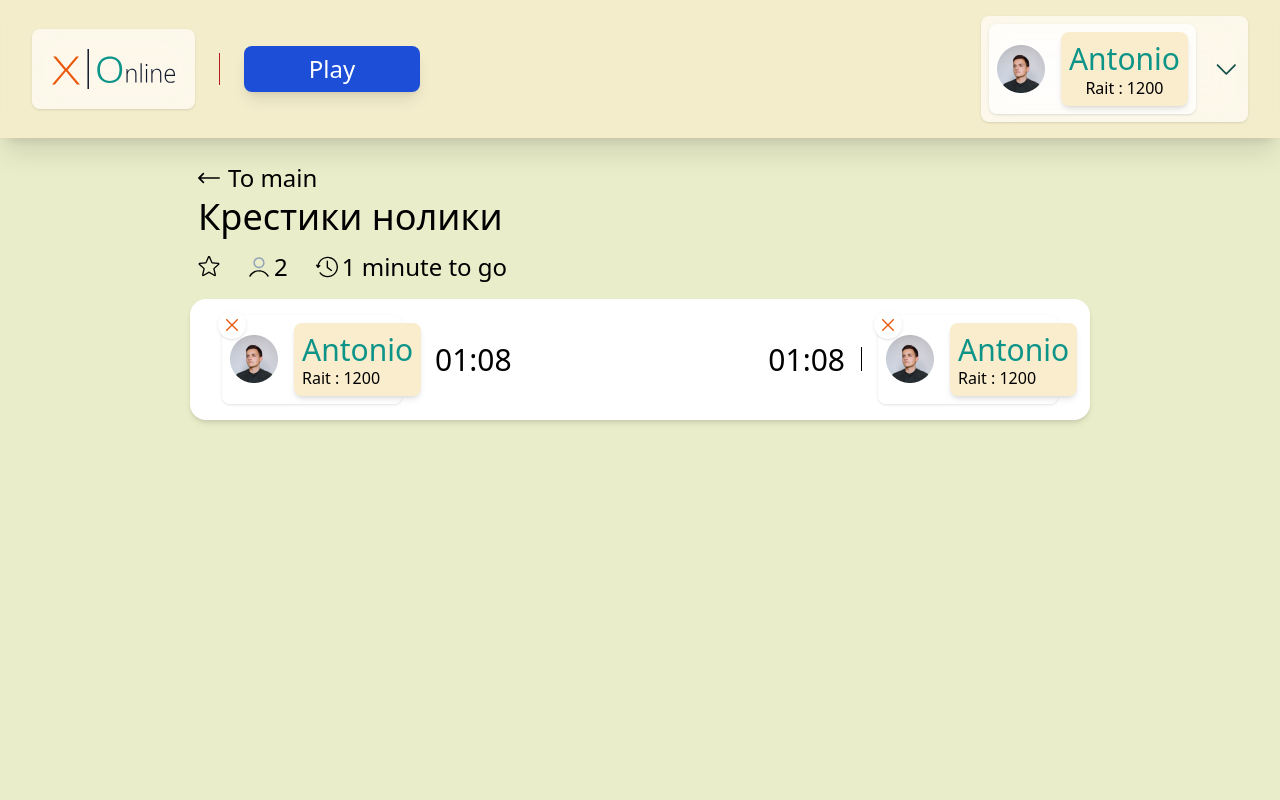
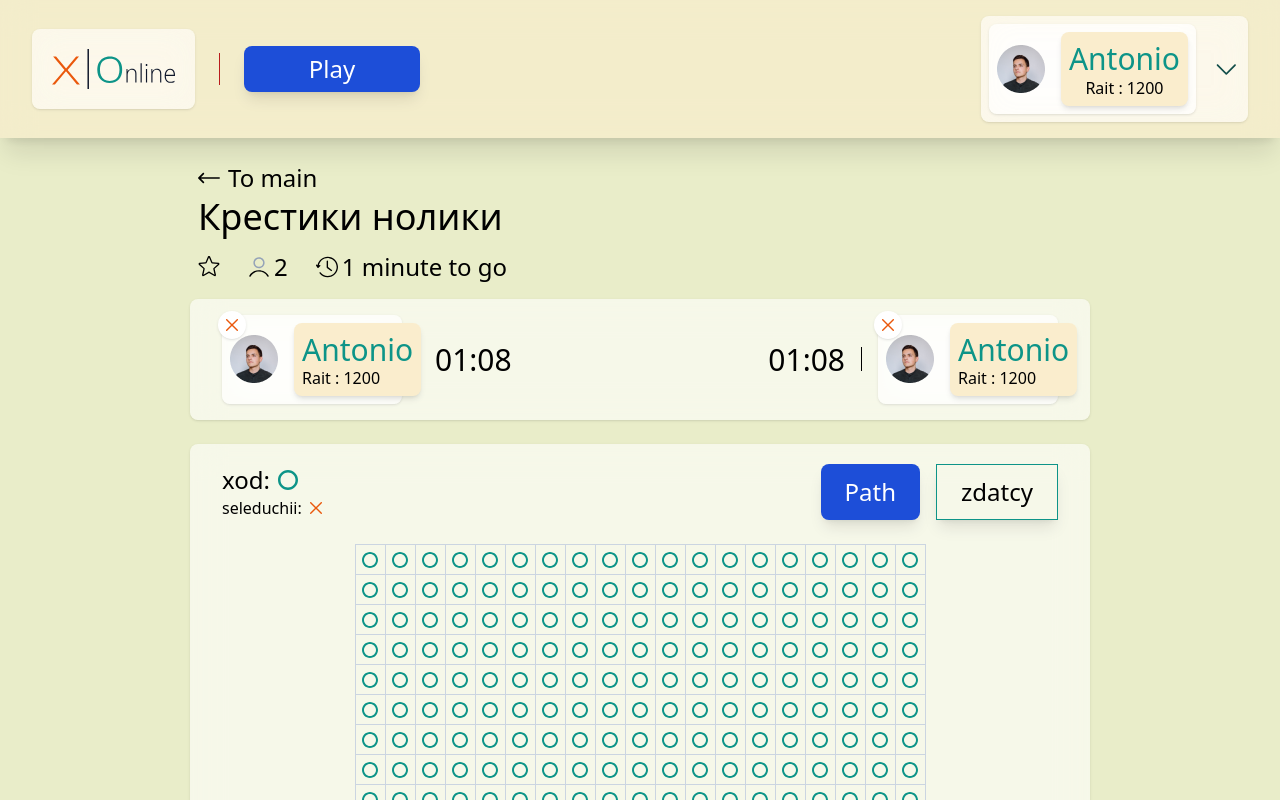
Before and after one commit to Andriikryl/tic-tac-toe-app, a Next.js app: page / in a window 1280 px wide. Shown: the top 800 px of the page. Built offline with nearby package versions, Linux system fonts and the light colour scheme.

Commit message:
feat[ add gameField-component]

```diff
--- /dev/null
+++ b/components/game/game-field.jsx
@@ -0,0 +1,35 @@
+import clsx from "clsx"
+import { ZeroIcon } from "./icons/zero-icon"
+import { CrossIcon } from "./icons/cross-icon"
+import { UiButton } from "../uikit/ui-button"
+
+const cells = new Array(19 * 19).fill(null)
+
+
+export function GameField({className}) {
+    return (
+        <div className={clsx(className, "rounded-lg bg-opacity-60 backdrop-filter backdrop-blur-lg bg-white shadow px-8 pt-5 pb-7")}>
+            <div className="flex gap-4 mb-6">
+            <div className="mr-auto">
+                <div className="flex gap-2 items-center text-2xl">
+                    <p>xod: </p>
+                    <ZeroIcon className="w-5 h-5"/>
+                </div>
+                <div className="flex gap-2 items-center">
+                    <p>seleduchii: </p>
+                    <CrossIcon className="w-3 h-3"/>
+                </div>
+            </div>
+            <UiButton size="md" variant="primary">Path</UiButton>
+            <UiButton size="md" variant="outline" >zdatcy</UiButton>
+            </div>
+            <div className="grid justify-center grid-cols-[repeat(19,_30px)] grid-rows-[repeat(19,_30px)] pl-px pt-px">
+                {cells.map((_, i) => (
+                    <button key={i} className="border border-slate-300 -ml-px -mt-px flex justify-center items-center">
+                        <ZeroIcon className="w-4 h-4"/>
+                    </button>
+                ) )}
+            </div>
+        </div>
+    )
+}
--- a/components/game/game-info.jsx
+++ b/components/game/game-info.jsx
@@ -4,7 +4,7 @@ import { CrossIcon } from "./icons/cross-icon";
 
 export function GameInfo({className}){
   return (
-    <div className={clsx(className, "bg-white rounded-2xl shadow-md px-8 py-4 flex justify-between")}>
+    <div className={clsx(className, "rounded-lg bg-opacity-60 backdrop-filter backdrop-blur-lg bg-white shadow px-8 py-4 flex justify-between")}>
       <div className="flex gap-4 items-center">
         <div className="relative">
           <Profile className="w-[180px]"/>
--- a/components/game/icons/zero-icon.jsx
+++ b/components/game/icons/zero-icon.jsx
@@ -2,8 +2,8 @@ export function ZeroIcon({ className }) {
     return (
       <svg
         className={className}
-        width="12"
-        height="12"
+        width="22"
+        height="22"
         viewBox="0 0 12 12"
         fill="none"
         xmlns="http://www.w3.org/2000/svg"
--- a/components/game/index.js
+++ b/components/game/index.js
@@ -1,2 +1,3 @@
 export { GameTile } from "./game-title";
 export { GameInfo } from "./game-info";
+export { GameField } from "./game-field";
--- a/pages/index.jsx
+++ b/pages/index.jsx
@@ -1,4 +1,5 @@
-import { Game } from "../components/game/game";
+
+import { GameField } from "../components/game/game-field";
 import { GameInfo } from "../components/game/game-info";
 import { GameTitle } from "../components/game/game-title";
 import { Header } from "../components/header";
@@ -7,9 +8,10 @@ export default function HomePage() {
   return (
     <div className="bg-[#e9edc9] min-h-screen">
       <Header/>
-      <main className="pt-6 mx-auto max-w-[900px] ">
+      <main className="pt-6 mx-auto max-w-[900px] pb-6">
       <GameTitle/>
       <GameInfo className="mt-4"/>
+      <GameField className="mt-6"/>
       </main>
     </div>
   )
```
